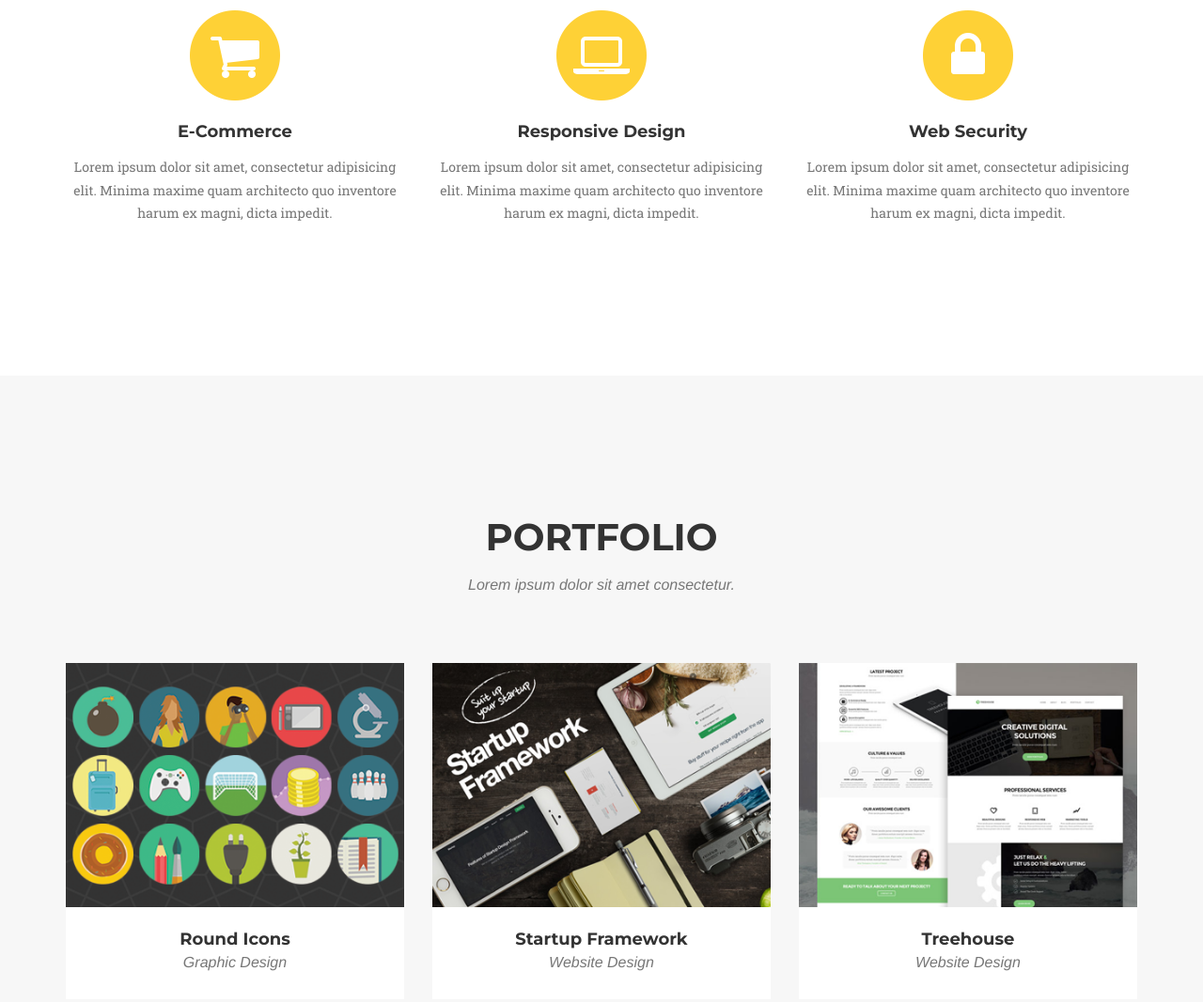
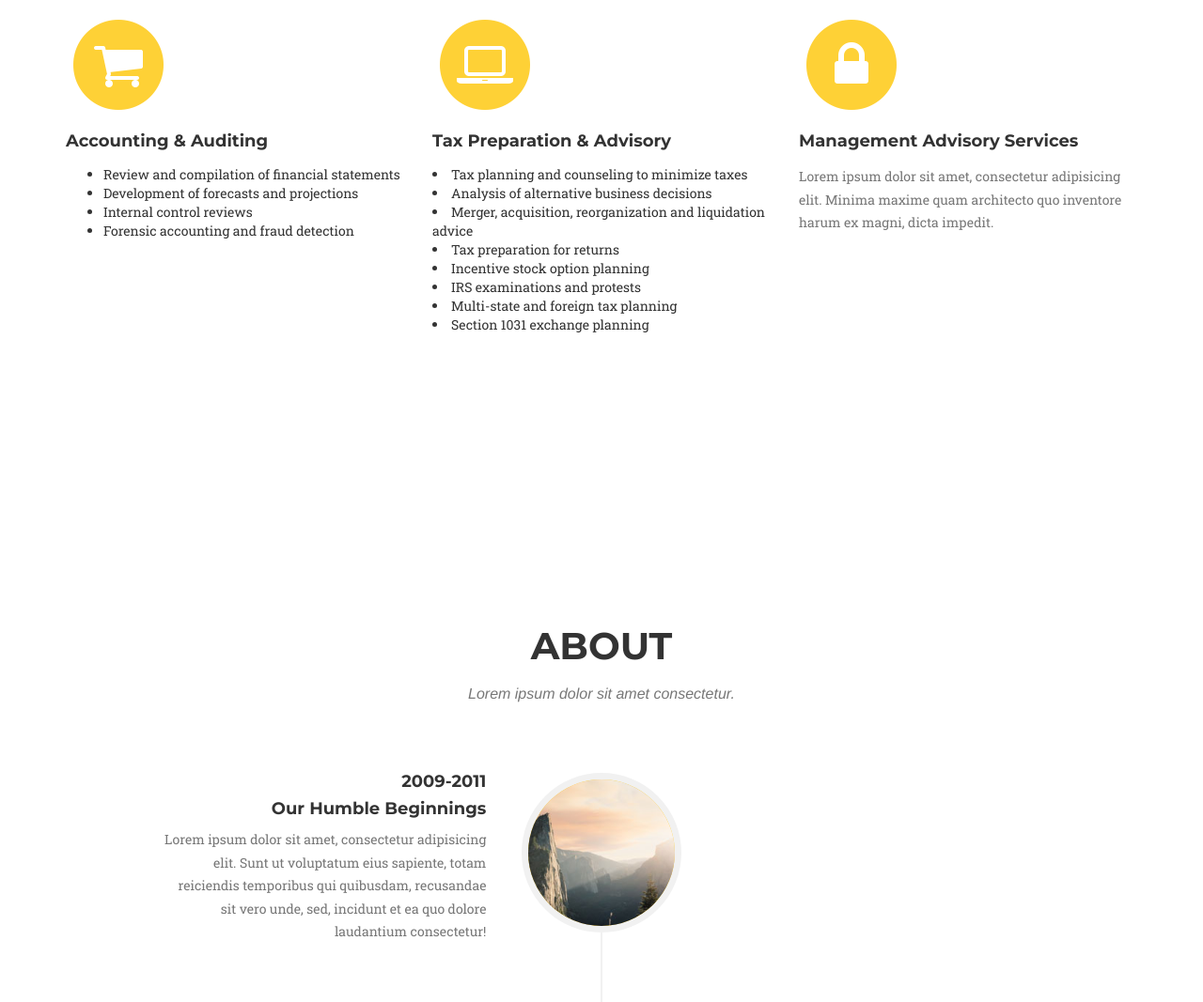
Before and after one commit to StephenJayYoung/SunbergNicks, a plain HTML site: page index.html in a window 1280 px wide. Shown: the part 1060-2127 px from the top of the page at 94% size. Drawn offline with nearby package versions, Linux system fonts and the light colour scheme; a web font is replaced by a local one.

Commit message:
changed header picture, changes to services section

```diff
--- a/css/agency.css
+++ b/css/agency.css
@@ -265,7 +265,7 @@ header {
     text-align: center;
     color: #fff;
     background-attachment: scroll;
-    background-image: url(../img/header-bg.jpg);
+    background-image: url("https://igcdn-photos-c-a.akamaihd.net/hphotos-ak-xaf1/t51.2885-15/11008245_723995297717322_411020476_n.jpg");
     background-position: center center;
     background-repeat: none;
     -webkit-background-size: cover;
--- a/index.html
+++ b/index.html
@@ -9,7 +9,7 @@
     <meta name="description" content="">
     <meta name="author" content="">
 
-    <title>Agency - Start Bootstrap Theme</title>
+    <title>Sundberg Nicks CPAS, LLC</title>
 
     <!-- Bootstrap Core CSS -->
     <link href="css/bootstrap.min.css" rel="stylesheet">
@@ -46,7 +46,7 @@
                     <span class="icon-bar"></span>
                     <span class="icon-bar"></span>
                 </button>
-                <a class="navbar-brand page-scroll" href="#page-top">Start Bootstrap</a>
+                <a class="navbar-brand page-scroll" href="#page-top">Home</a>
             </div>
 
             <!-- Collect the nav links, forms, and other content for toggling -->
@@ -59,8 +59,8 @@
                         <a class="page-scroll" href="#services">Services</a>
                     </li>
                     <li>
-                        <a class="page-scroll" href="#portfolio">Portfolio</a>
-                    </li>
+<!--                         <a class="page-scroll" href="#portfolio">Portfolio</a>
+                    </li> -->
                     <li>
                         <a class="page-scroll" href="#about">About</a>
                     </li>
@@ -81,8 +81,7 @@
     <header>
         <div class="container">
             <div class="intro-text">
-                <div class="intro-lead-in">Welcome To Our Studio!</div>
-                <div class="intro-heading">It's Nice To Meet You</div>
+                <div class="intro-heading">Sundberg Nicks CPA'S, LLC</div>
                 <a href="#services" class="page-scroll btn btn-xl">Tell Me More</a>
             </div>
         </div>
@@ -97,29 +96,45 @@
                     <h3 class="section-subheading text-muted">Lorem ipsum dolor sit amet consectetur.</h3>
                 </div>
             </div>
-            <div class="row text-center">
+            <div class="row">
                 <div class="col-md-4">
                     <span class="fa-stack fa-4x">
                         <i class="fa fa-circle fa-stack-2x text-primary"></i>
                         <i class="fa fa-shopping-cart fa-stack-1x fa-inverse"></i>
                     </span>
-                    <h4 class="service-heading">E-Commerce</h4>
-                    <p class="text-muted">Lorem ipsum dolor sit amet, consectetur adipisicing elit. Minima maxime quam architecto quo inventore harum ex magni, dicta impedit.</p>
+                    <h4 class="service-heading">Accounting & Auditing</h4>
+                    <p class="text-muted"><ul style="list-style-type:disc">
+                          <li>Review and compilation of financial statements</li>
+                          <li>Development of forecasts and projections</li>
+                          <li>Internal control reviews</li>
+                          <li>Forensic accounting and fraud detection</li>
+                        </ul>
+                    </p>
                 </div>
                 <div class="col-md-4">
                     <span class="fa-stack fa-4x">
                         <i class="fa fa-circle fa-stack-2x text-primary"></i>
                         <i class="fa fa-laptop fa-stack-1x fa-inverse"></i>
                     </span>
-                    <h4 class="service-heading">Responsive Design</h4>
-                    <p class="text-muted">Lorem ipsum dolor sit amet, consectetur adipisicing elit. Minima maxime quam architecto quo inventore harum ex magni, dicta impedit.</p>
+                    <h4 class="service-heading">Tax Preparation & Advisory</h4>
+                    <p class="text-muted">
+                        <li>Tax planning and counseling to minimize taxes
+                        </li>
+                        <li>Analysis of alternative business decisions</li>
+                        <li>Merger, acquisition, reorganization and liquidation advice</li>
+                        <li>Tax preparation for returns</li>
+                        <li>Incentive stock option planning</li>
+                        <li>IRS examinations and protests</li>
+                        <li>Multi-state and foreign tax planning</li>
+                        <li>Section 1031 exchange planning</li>
+                    </p>
                 </div>
                 <div class="col-md-4">
                     <span class="fa-stack fa-4x">
                         <i class="fa fa-circle fa-stack-2x text-primary"></i>
                         <i class="fa fa-lock fa-stack-1x fa-inverse"></i>
                     </span>
-                    <h4 class="service-heading">Web Security</h4>
+                    <h4 class="service-heading">Management Advisory Services</h4>
                     <p class="text-muted">Lorem ipsum dolor sit amet, consectetur adipisicing elit. Minima maxime quam architecto quo inventore harum ex magni, dicta impedit.</p>
                 </div>
             </div>
@@ -127,7 +142,7 @@
     </section>
 
     <!-- Portfolio Grid Section -->
-    <section id="portfolio" class="bg-light-gray">
+<!--     <section id="portfolio" class="bg-light-gray">
         <div class="container">
             <div class="row">
                 <div class="col-lg-12 text-center">
@@ -222,7 +237,7 @@
                 </div>
             </div>
         </div>
-    </section>
+    </section> -->
 
     <!-- About Section -->
     <section id="about">
```
